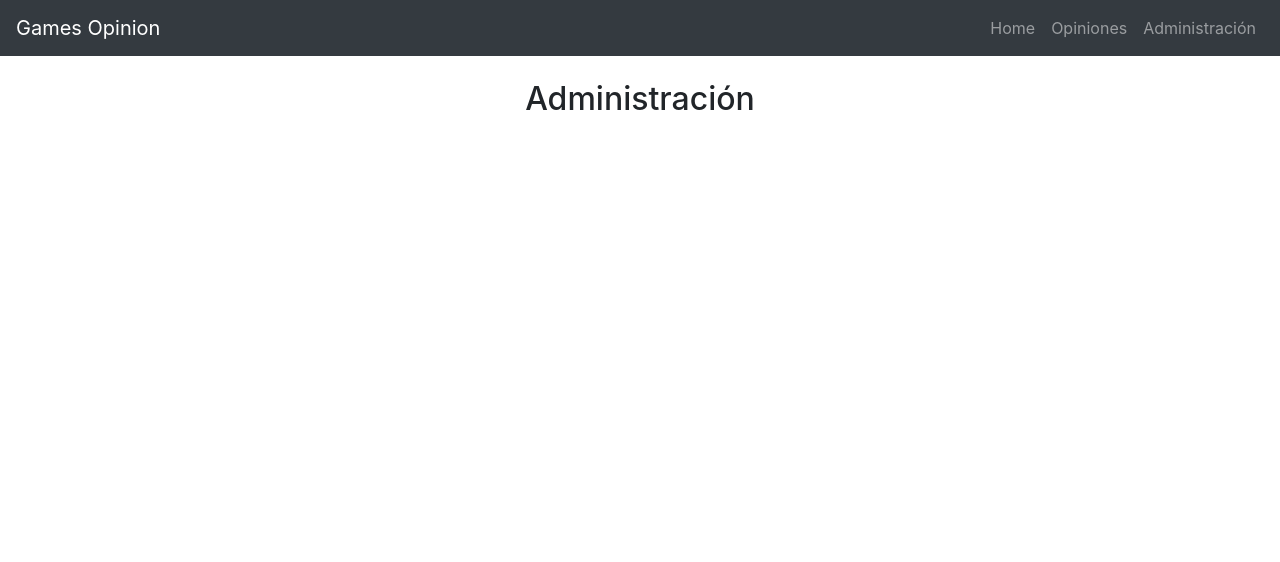
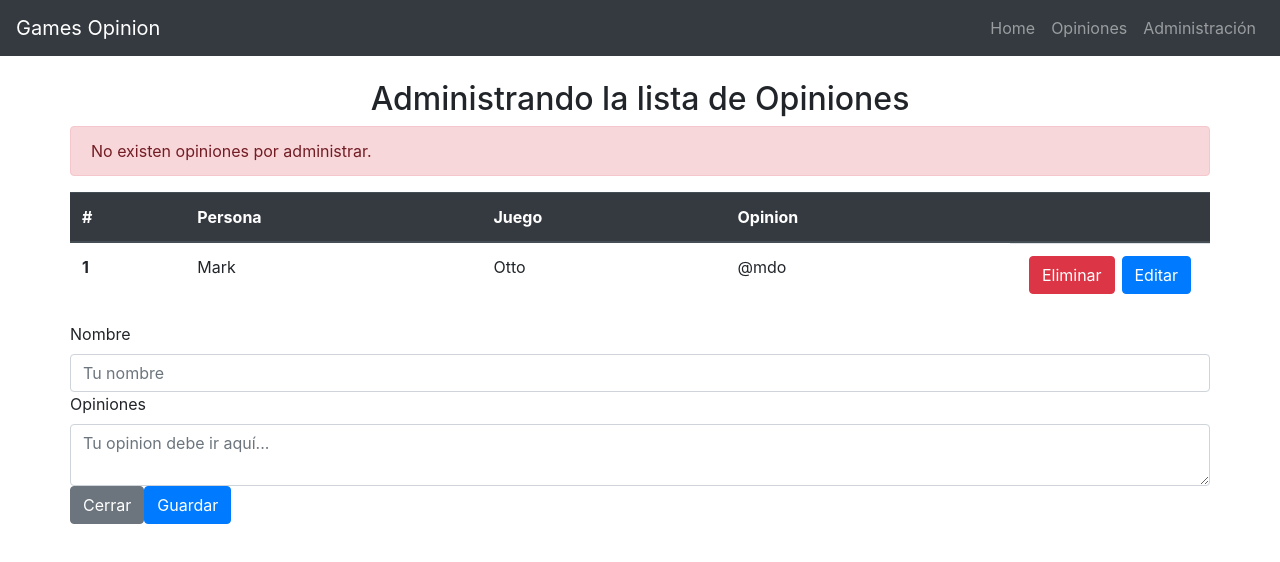
Before and after one commit to matistephens/game-opinion-site, a Vue app: page /administracion in a window 1280 px wide. Shown: the top 562 px of the page. Built offline with nearby package versions, Linux system fonts and the light colour scheme; what vue-js-modal would draw is missing.

Commit message:
Opinons and Admin views ready

```diff
--- a/public/index.html
+++ b/public/index.html
@@ -17,7 +17,20 @@
     <div id="app"></div>
     <!-- built files will be auto injected -->
     <!-- JavaScript Bundle with Popper -->
-    <script src="https://cdn.jsdelivr.net/npm/jquery@3.5.1/dist/jquery.slim.min.js" integrity="sha384-DfXdz2htPH0lsSSs5nCTpuj/zy4C+OGpamoFVy38MVBnE+IbbVYUew+OrCXaRkfj" crossorigin="anonymous"></script>
-    <script src="https://cdn.jsdelivr.net/npm/bootstrap@4.6.1/dist/js/bootstrap.bundle.min.js" integrity="sha384-fQybjgWLrvvRgtW6bFlB7jaZrFsaBXjsOMm/tB9LTS58ONXgqbR9W8oWht/amnpF" crossorigin="anonymous"></script>
+    <script
+      src="https://cdn.jsdelivr.net/npm/jquery@3.5.1/dist/jquery.slim.min.js"
+      integrity="sha384-DfXdz2htPH0lsSSs5nCTpuj/zy4C+OGpamoFVy38MVBnE+IbbVYUew+OrCXaRkfj"
+      crossorigin="anonymous"
+    ></script>
+    <script
+      src="https://cdn.jsdelivr.net/npm/popper.js@1.16.1/dist/umd/popper.min.js"
+      integrity="sha384-9/reFTGAW83EW2RDu2S0VKaIzap3H66lZH81PoYlFhbGU+6BZp6G7niu735Sk7lN"
+      crossorigin="anonymous"
+    ></script>
+    <script
+      src="https://cdn.jsdelivr.net/npm/bootstrap@4.6.1/dist/js/bootstrap.min.js"
+      integrity="sha384-VHvPCCyXqtD5DqJeNxl2dtTyhF78xXNXdkwX1CZeRusQfRKp+tA7hAShOK/B/fQ2"
+      crossorigin="anonymous"
+    ></script>
   </body>
 </html>
--- a/src/App.vue
+++ b/src/App.vue
@@ -29,4 +29,7 @@
   flex-direction: column;
   align-items: center;
 }
+.row {
+  justify-content: center;
+}
 </style>
--- /dev/null
+++ b/src/components/EditOpinion.vue
@@ -0,0 +1,31 @@
+<template>
+  <form style="width: 100%">
+    <div class="input-component">
+      <label for="nombre">Nombre</label>
+      <input id="nombre" type="text" class="form-control" placeholder="Tu nombre" />
+    </div>
+    <div class="input-component">
+      <label for="opinion">Opiniones</label>
+      <textarea
+        id="opinion"
+        class="form-control"
+        type="text"
+        placeholder="Tu opinion debe ir aquí..."
+      />
+    </div>
+    <div class="window-bottom d-grid gap-2 d-md-flex justify-content-md-start">
+      <button type="button" class="btn btn-secondary">Cerrar</button>
+      <button type="submit" class="btn btn-primary">Guardar</button>
+    </div>
+  </form>
+</template>
+
+<script>
+export default {}
+</script>
+
+<style scoped>
+.window-bottom {
+  padding-left: 0px;
+}
+</style>
--- a/src/components/NavBar.vue
+++ b/src/components/NavBar.vue
@@ -15,9 +15,7 @@
     <div class="collapse navbar-collapse" id="navbarSupportedContent">
       <ul class="navbar-nav ml-auto">
         <li class="nav-item">
-          <router-link class="nav-link" to="/"
-            >Home<span class="sr-only">(current)</span></router-link
-          >
+          <router-link class="nav-link" to="/">Home</router-link>
         </li>
         <li class="nav-item">
           <router-link class="nav-link" to="/opiniones">Opiniones</router-link>
--- /dev/null
+++ b/src/components/OpinionsAdmin.vue
@@ -0,0 +1,48 @@
+<template>
+  <div style="width: 100%">
+    <div class="alert alert-danger" role="alert" v-if="opinionsExist">
+      No existen opiniones por administrar.
+    </div>
+    <table class="table">
+      <thead class="thead-dark">
+        <tr>
+          <th scope="col">#</th>
+          <th scope="col">Persona</th>
+          <th scope="col">Juego</th>
+          <th scope="col">Opinion</th>
+          <th scope="col" class="buttons-column"></th>
+        </tr>
+      </thead>
+      <tbody>
+        <tr>
+          <th scope="row">1</th>
+          <td>Mark</td>
+          <td>Otto</td>
+          <td>@mdo</td>
+          <td class="buttons-table">
+            <button type="button" class="btn btn-danger">Eliminar</button>
+            <button type="button" class="btn btn-primary">Editar</button>
+          </td>
+        </tr>
+      </tbody>
+    </table>
+  </div>
+</template>
+
+<script>
+export default {
+  data: () => ({
+    opinionsExist: true
+  })
+}
+</script>
+
+<style>
+.buttons-table {
+  display: flex;
+  justify-content: space-evenly;
+}
+.buttons-column {
+  width: 200px;
+}
+</style>
--- /dev/null
+++ b/src/components/OpinionsTable.vue
@@ -0,0 +1,59 @@
+<template>
+  <div style="width: 100%">
+    <div class="alert alert-danger" role="alert" v-if="opinionsExist">
+      No existen opiniones por mostrar.
+    </div>
+    <div class="accordion" id="accordionExample">
+      <div class="card">
+        <div class="card-header" id="headingOne">
+          <h2 class="mb-0">
+            <button
+              class="btn btn-link btn-block text-left"
+              type="button"
+              data-toggle="collapse"
+              data-target="#collapseOne"
+              aria-expanded="true"
+              aria-controls="collapseOne"
+            >
+              Opinion 1
+            </button>
+          </h2>
+        </div>
+
+        <div
+          id="collapseOne"
+          class="collapse show"
+          aria-labelledby="headingOne"
+          data-parent="#accordionExample"
+        >
+          <div class="card-body">Descripción de la tarea</div>
+        </div>
+      </div>
+    </div>
+  </div>
+</template>
+
+<script>
+export default {
+  data: () => ({
+    opinionsExist: true
+  })
+}
+</script>
+
+<style>
+.alert {
+  width: 100%;
+}
+.btn-link {
+  color: #000000;
+}
+.btn-link:hover {
+  transform: none;
+  color: #007bff;
+  text-decoration: none;
+}
+.btn-link:focus {
+  text-decoration: none;
+}
+</style>
--- a/src/views/AdministracionView.vue
+++ b/src/views/AdministracionView.vue
@@ -1,11 +1,22 @@
 <template>
   <div class="container">
-    <h2 class="page-title">Administración</h2>
+    <div class="row">
+      <h2 class="page-title">Administrando la lista de Opiniones</h2>
+      <OpinionsAdmin />
+      <EditOpinion />
+    </div>
   </div>
 </template>
 
 <script>
+import OpinionsAdmin from '@/components/OpinionsAdmin.vue'
+import EditOpinion from '@/components/EditOpinion.vue'
+
 export default {
-  name: 'AdministracionView'
+  name: 'AdministracionView',
+  components: {
+    OpinionsAdmin,
+    EditOpinion
+  }
 }
 </script>
--- a/src/views/HomeView.vue
+++ b/src/views/HomeView.vue
@@ -1,9 +1,11 @@
 <template>
   <div class="container">
-    <ReviewModal />
-    <h2 class="page-title">Lista de Juegos Disponibles</h2>
-    <div>
-      <GameCard @showModal="showModal()" />
+    <div class="row">
+      <h2 class="page-title">Lista de Juegos Disponibles</h2>
+      <div>
+        <GameCard @showModal="showModal()" />
+      </div>
+      <ReviewModal />
     </div>
   </div>
 </template>
--- a/src/views/OpinionesView.vue
+++ b/src/views/OpinionesView.vue
@@ -1,11 +1,19 @@
 <template>
   <div class="container">
-    <h2 class="page-title">Opiniones</h2>
+    <div class="row">
+      <h2 class="page-title">Lista de Opiniones</h2>
+      <OpinionsTable />
+    </div>
   </div>
 </template>
 
 <script>
+import OpinionsTable from '@/components/OpinionsTable.vue'
+
 export default {
-  name: 'OpinionesView'
+  name: 'OpinionesView',
+  components: {
+    OpinionsTable
+  }
 }
 </script>
```
